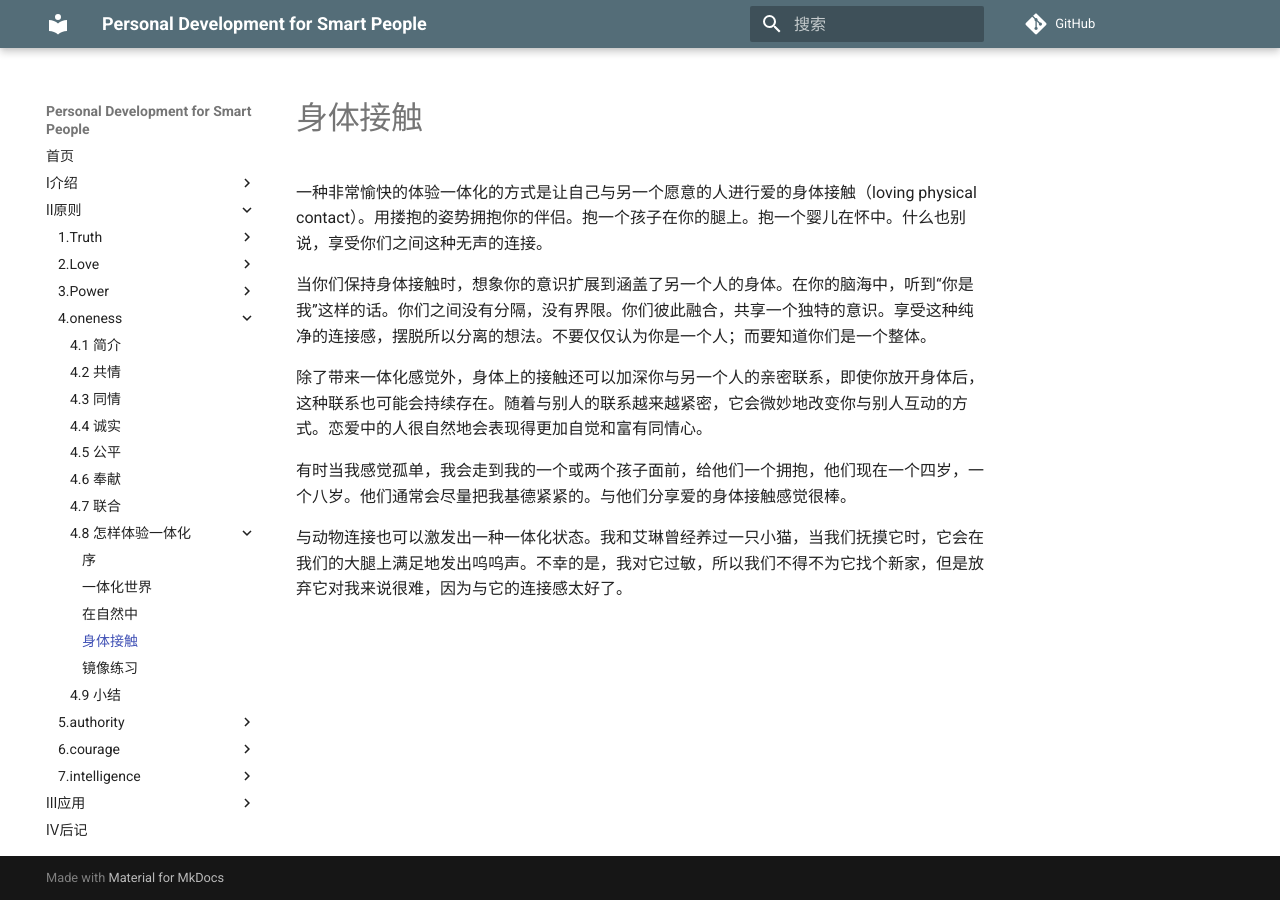
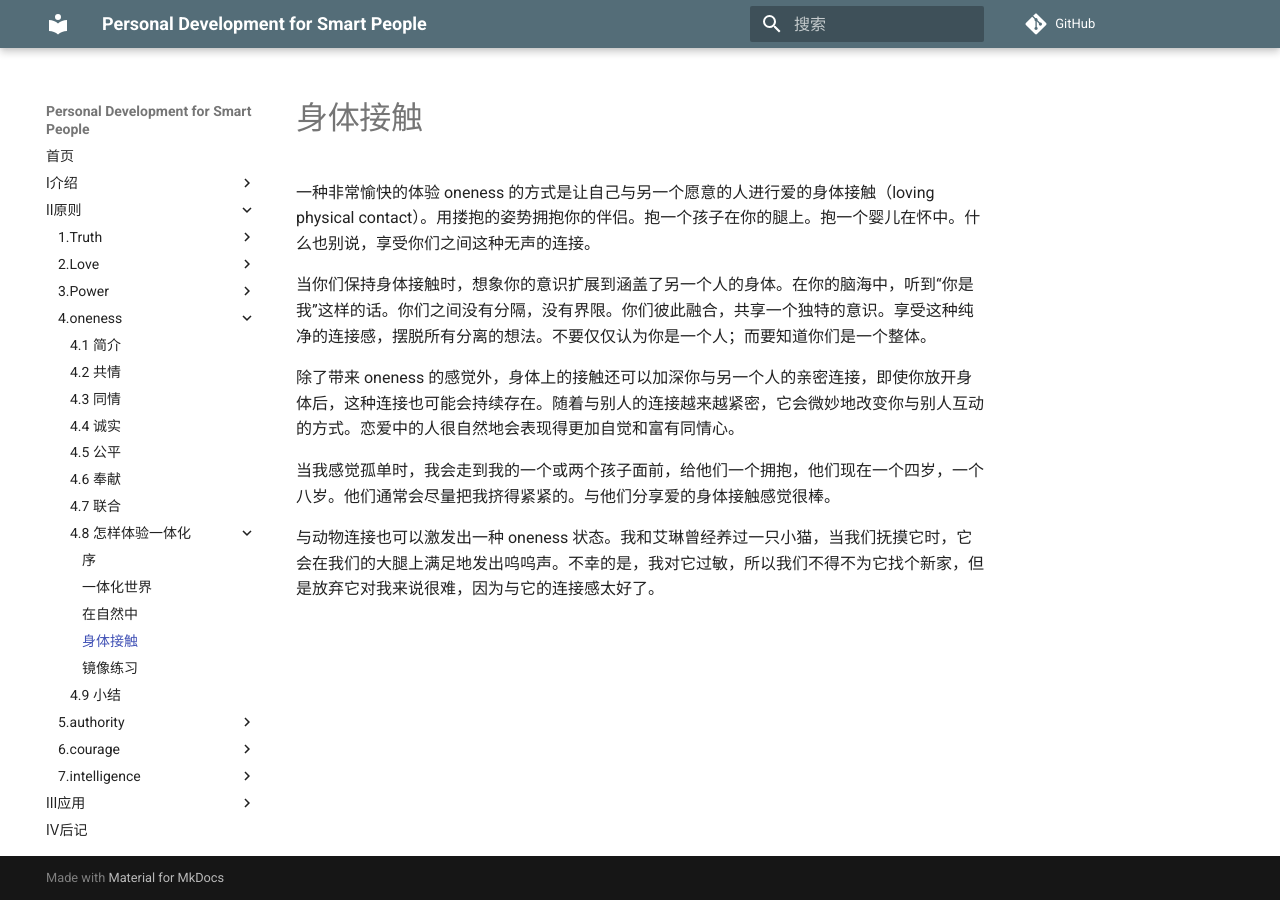
Before and after one commit to wtsnwei/pdsp, an MkDocs documentation site: the page built from docs/2.Principles/04.oneness/10.physical-contact.md, in a window 1280 px wide. Built offline with MkDocs 1.6.1 and Material for MkDocs 9.7.7, drawn with Linux system fonts in a browser that asks for light colours; comment, search, counter and statistics services are not loaded.

Commit message:
更改修正

```diff
--- a/docs/2.Principles/04.oneness/10.physical-contact.md
+++ b/docs/2.Principles/04.oneness/10.physical-contact.md
@@ -3,12 +3,12 @@ title:    Physical Contact
 date:     2021-03-08
 ---
 
-一种非常愉快的体验一体化的方式是让自己与另一个愿意的人进行爱的身体接触（loving physical contact）。用搂抱的姿势拥抱你的伴侣。抱一个孩子在你的腿上。抱一个婴儿在怀中。什么也别说，享受你们之间这种无声的连接。
+一种非常愉快的体验 oneness 的方式是让自己与另一个愿意的人进行爱的身体接触（loving physical contact）。用搂抱的姿势拥抱你的伴侣。抱一个孩子在你的腿上。抱一个婴儿在怀中。什么也别说，享受你们之间这种无声的连接。
 
-当你们保持身体接触时，想象你的意识扩展到涵盖了另一个人的身体。在你的脑海中，听到“你是我”这样的话。你们之间没有分隔，没有界限。你们彼此融合，共享一个独特的意识。享受这种纯净的连接感，摆脱所以分离的想法。不要仅仅认为你是一个人；而要知道你们是一个整体。
+当你们保持身体接触时，想象你的意识扩展到涵盖了另一个人的身体。在你的脑海中，听到“你是我”这样的话。你们之间没有分隔，没有界限。你们彼此融合，共享一个独特的意识。享受这种纯净的连接感，摆脱所有分离的想法。不要仅仅认为你是一个人；而要知道你们是一个整体。
 
-除了带来一体化感觉外，身体上的接触还可以加深你与另一个人的亲密联系，即使你放开身体后，这种联系也可能会持续存在。随着与别人的联系越来越紧密，它会微妙地改变你与别人互动的方式。恋爱中的人很自然地会表现得更加自觉和富有同情心。
+除了带来 oneness 的感觉外，身体上的接触还可以加深你与另一个人的亲密连接，即使你放开身体后，这种连接也可能会持续存在。随着与别人的连接越来越紧密，它会微妙地改变你与别人互动的方式。恋爱中的人很自然地会表现得更加自觉和富有同情心。
 
-有时当我感觉孤单，我会走到我的一个或两个孩子面前，给他们一个拥抱，他们现在一个四岁，一个八岁。他们通常会尽量把我基德紧紧的。与他们分享爱的身体接触感觉很棒。
+当我感觉孤单时，我会走到我的一个或两个孩子面前，给他们一个拥抱，他们现在一个四岁，一个八岁。他们通常会尽量把我挤得紧紧的。与他们分享爱的身体接触感觉很棒。
 
-与动物连接也可以激发出一种一体化状态。我和艾琳曾经养过一只小猫，当我们抚摸它时，它会在我们的大腿上满足地发出呜呜声。不幸的是，我对它过敏，所以我们不得不为它找个新家，但是放弃它对我来说很难，因为与它的连接感太好了。
+与动物连接也可以激发出一种 oneness 状态。我和艾琳曾经养过一只小猫，当我们抚摸它时，它会在我们的大腿上满足地发出呜呜声。不幸的是，我对它过敏，所以我们不得不为它找个新家，但是放弃它对我来说很难，因为与它的连接感太好了。
```
Also changed, not shown: docs/2.Principles/04.oneness/11.mirror-exercise.md (+1 -1 lines).
